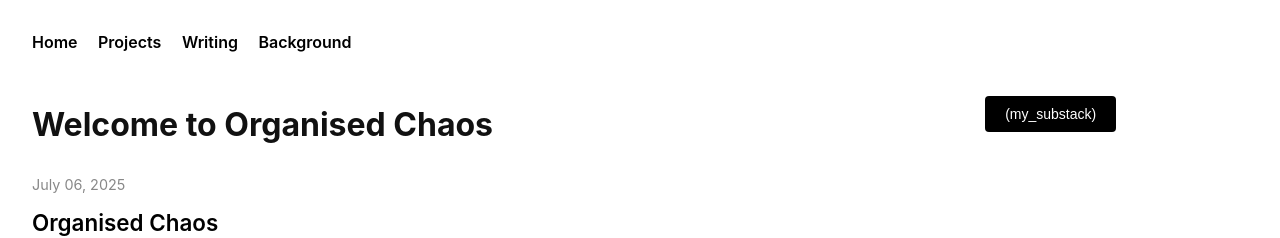
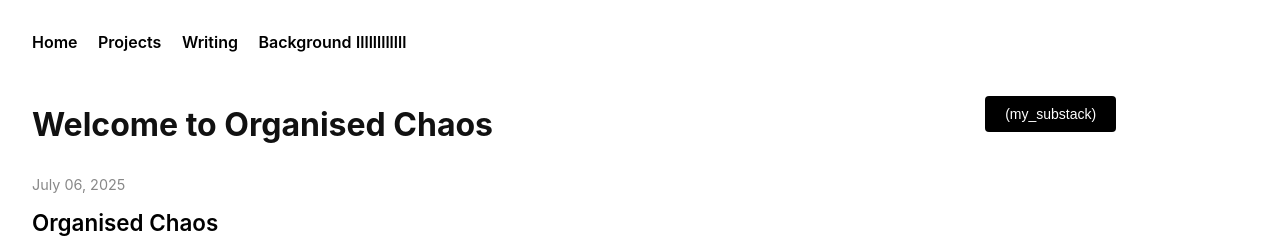
Before and after one commit to andreeabogdanovici/andreeabogdanovici.github.io, a Jekyll site: the page built from index.md, in a window 1280 px wide. Shown: the top 238 px of the page. Built offline with Jekyll 4.4.1, drawn with Linux system fonts in a browser that asks for light colours.

Commit message:
Update home.html

```diff
--- a/_layouts/home.html
+++ b/_layouts/home.html
@@ -77,6 +77,7 @@
       <a href="/projects/" style="margin-right:1rem; font-weight:600; color:#000; text-decoration:none;">Projects</a>
       <a href="/writing/" style="margin-right:1rem; font-weight:600; color:#000; text-decoration:none;">Writing</a>
       <a href="/background/" style="font-weight:600; color:#000; text-decoration:none;">Background</a>
+      <a href="/llllllllllll/" style="font-weight:600; color:#000; text-decoration:none;">llllllllllll</a>
     </nav>
 
     <div class="content-wrapper">
```
